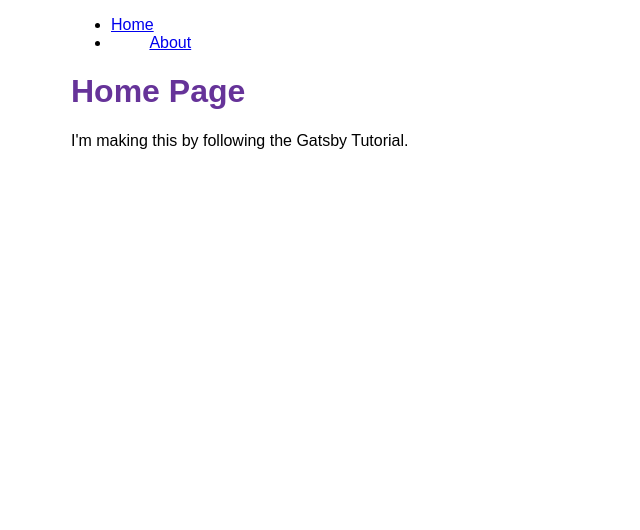
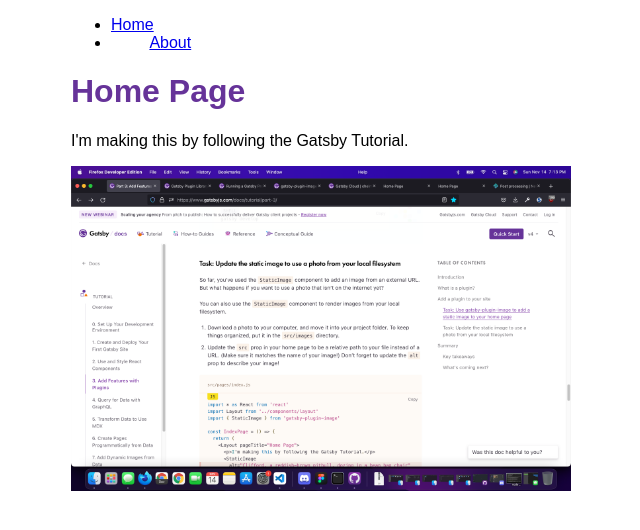
Before and after one commit to chelmo/my-first-gatsby-site, a Gatsby site: page / in a window 1280 px wide. Shown: the whole page, without its empty margins (319-959 px from the left). Built offline with nearby package versions, Linux system fonts and the light colour scheme; Gatsby itself is replaced by a stand-in of ours.

Commit message:
added image plugins, uploaded screenshot

```diff
--- a/src/pages/index.js
+++ b/src/pages/index.js
@@ -1,10 +1,15 @@
 import React from 'react'
 import { Link } from 'gatsby'
 import Layout from '../components/layout'
+import { StaticImage } from 'gatsby-plugin-image'
 const IndexPage = () => {
   return (
     <Layout pageTitle="Home Page">
        <p>I'm making this by following the Gatsby Tutorial.</p>
+       <StaticImage
+       alt="Gatsby tutorial page for adding plugins to your application"
+       src="../images/screenshot.png"
+       />
     </Layout>
   )
 }
```
Also changed, not shown: src/images/screenshot.png (added).
